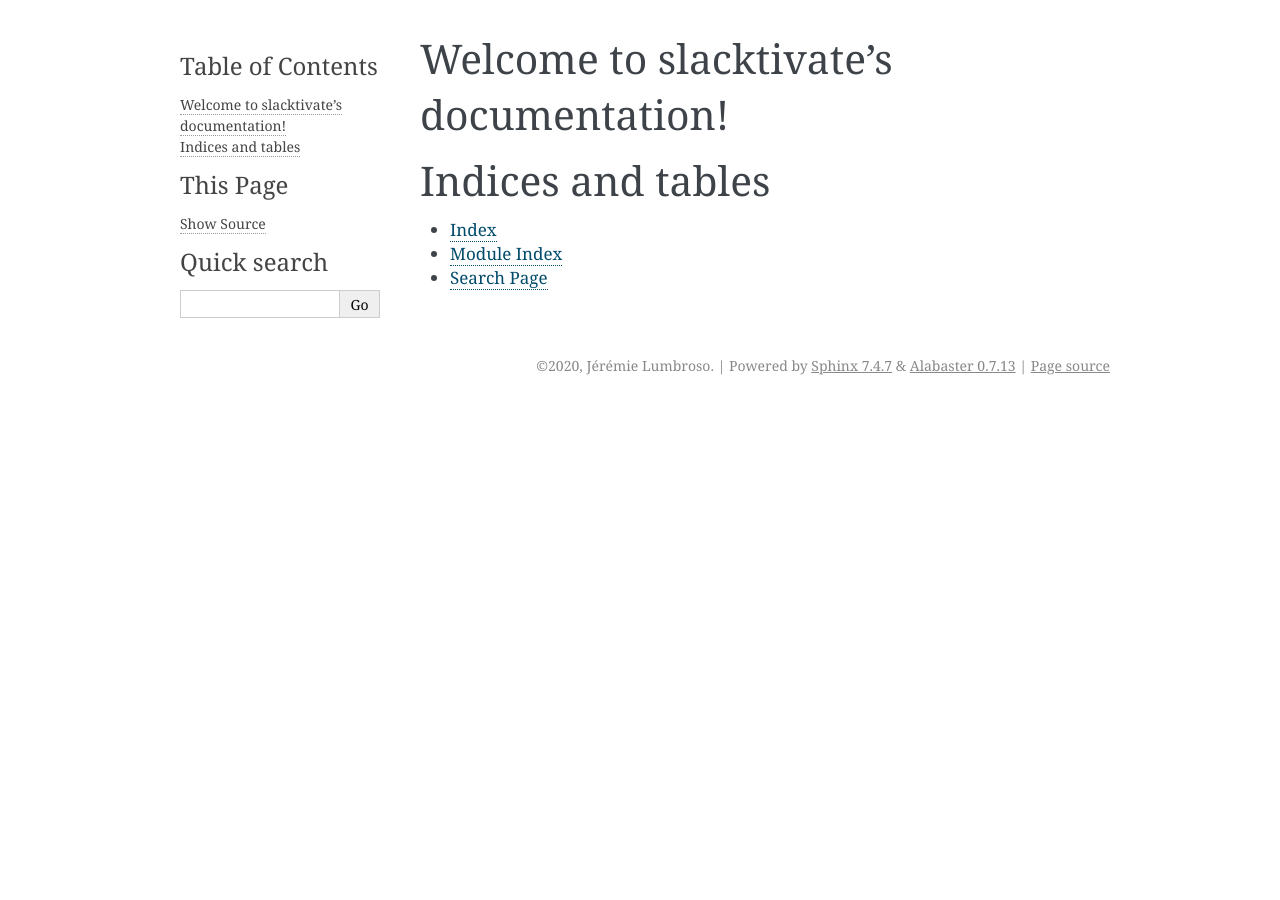
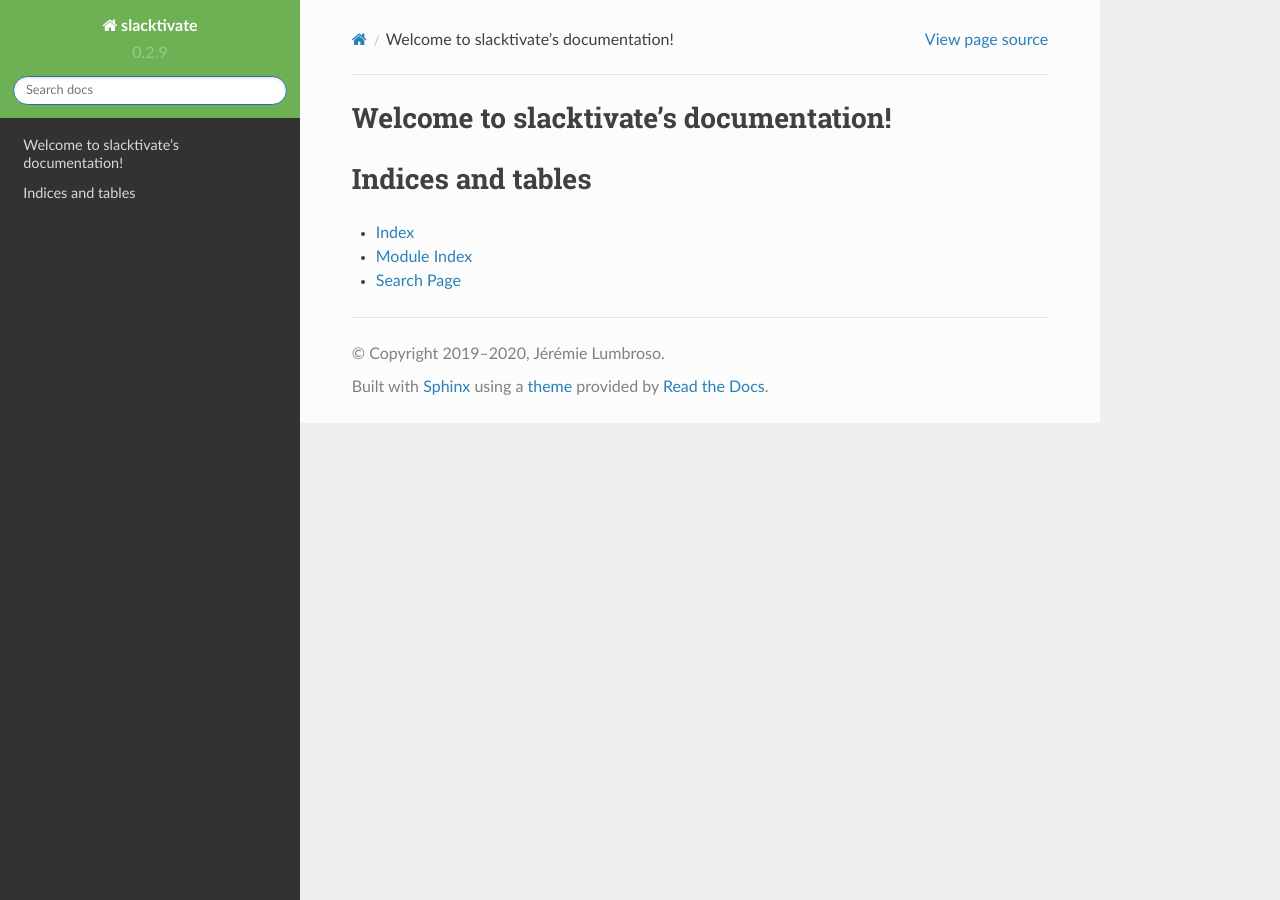
Before and after one commit to jlumbroso/slacktivate, a Sphinx documentation site: the page built from docs/source/index.rst, in a window 1280 px wide. Built offline with Sphinx 7.4.7 and the Read the Docs theme 2.0.0, drawn with Linux system fonts in a browser that asks for light colours; some of the changed lines change nothing that is shown.

Commit message:
Added styling and configuration to sphinx doc

```diff
--- a/docs/source/conf.py
+++ b/docs/source/conf.py
@@ -10,33 +10,56 @@
 # add these directories to sys.path here. If the directory is relative to the
 # documentation root, use os.path.abspath to make it absolute, like shown here.
 #
-# import os
-# import sys
-# sys.path.insert(0, os.path.abspath('.'))
+import datetime
+import os
+import sys
+sys.path.insert(0, os.path.abspath("../.."))
 
 
 # -- Project information -----------------------------------------------------
 
-project = 'slacktivate'
-copyright = '2020, Jérémie Lumbroso'
-author = 'Jérémie Lumbroso'
+project = "slacktivate"
+copyright = "2019–{}, Jérémie Lumbroso".format(datetime.datetime.now().year)
+author = "Jérémie Lumbroso"
+
+# The version info for the project you're documenting, acts as replacement for
+# |version| and |release|, also used in various other places throughout the
+# built documents.
+#
+# The short X.Y version.
+try:
+    import slacktivate
+    version = '.'.join(map(str, slacktivate.version_info[:2]))
+    release = slacktivate.__version__
+except ImportError:
+    version = ''
+    release = ''
+
 
 
 # -- General configuration ---------------------------------------------------
 
 # Add any Sphinx extension module names here, as strings. They can be
-# extensions coming with Sphinx (named 'sphinx.ext.*') or your custom
+# extensions coming with Sphinx (named "sphinx.ext.*") or your custom
 # ones.
 extensions = [
+    "sphinx_rtd_theme",
+    "sphinx.ext.autodoc",
+    "sphinx.ext.autodoc.typehints",
+    "sphinx.ext.coverage",
+    "sphinx.ext.napoleon",
 ]
 
 # Add any paths that contain templates here, relative to this directory.
-templates_path = ['_templates']
+templates_path = ["_templates"]
 
 # List of patterns, relative to source directory, that match files and
 # directories to ignore when looking for source files.
 # This pattern also affects html_static_path and html_extra_path.
 exclude_patterns = []
+
+# Autodoc Type Hints turned on (beta in 2.4, core in 3.x)
+autodoc_typehints = "description"
 
 
 # -- Options for HTML output -------------------------------------------------
@@ -44,9 +67,14 @@
 # The theme to use for HTML and HTML Help pages.  See the documentation for
 # a list of builtin themes.
 #
-html_theme = 'alabaster'
+html_theme = "sphinx_rtd_theme"
+
+# See https://sphinx-rtd-theme.readthedocs.io/en/latest/configuring.html
+html_theme_options = {
+    "style_nav_header_background": "#6DB154",
+}
 
 # Add any paths that contain custom static files (such as style sheets) here,
 # relative to this directory. They are copied after the builtin static files,
 # so a file named "default.css" will overwrite the builtin "default.css".
-html_static_path = ['_static']
+html_static_path = ["_static"]
```
